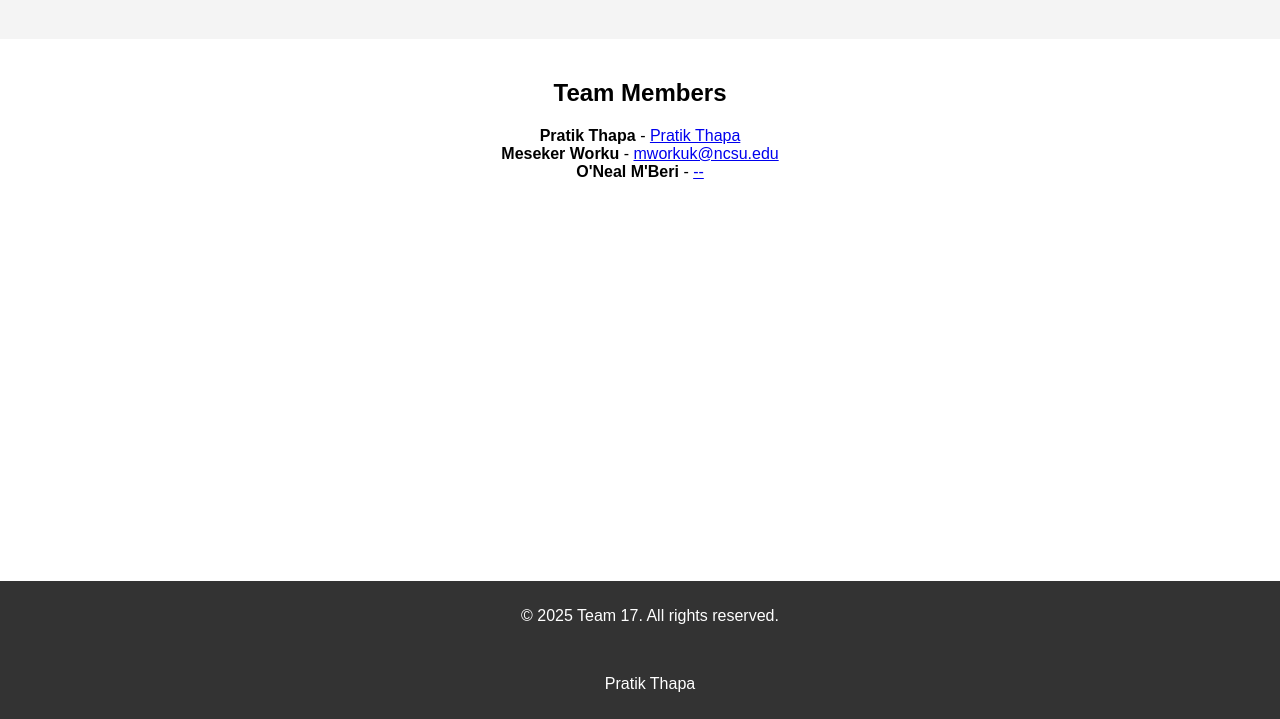
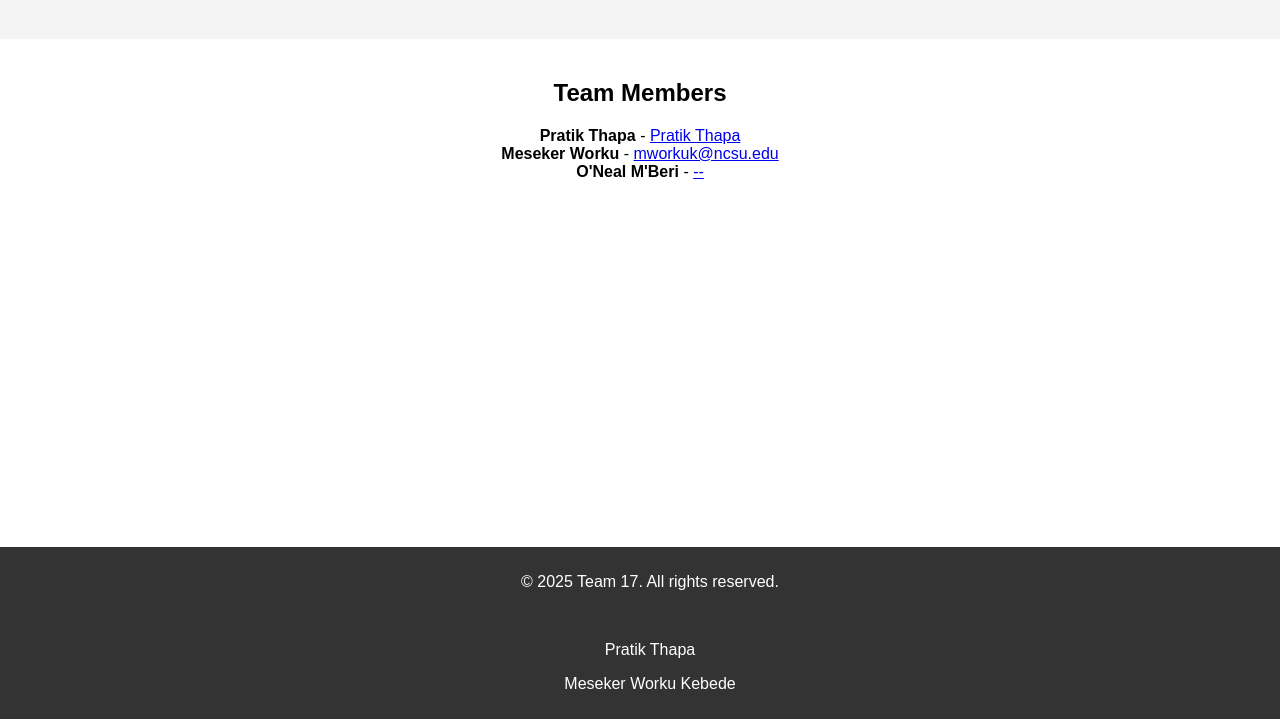
Before and after one commit to ncsugroup17/git-homework2, a plain HTML site: page index.html in a window 1280 px wide. Shown: the part 81-800 px from the top of the page. Drawn offline with Linux system fonts and the light colour scheme.

Commit message:
Add my name to the footer #12

```diff
--- a/index.html
+++ b/index.html
@@ -46,6 +46,9 @@
         <ul style="list-style-type: none; padding: 0;">
             <li>Pratik Thapa</li>
         </ul>
+        <ul style="list-style-type: none; padding: 0;">
+            <li>Meseker Worku Kebede</li>
+        </ul>
     </footer>
 </body>
 </html>
```
